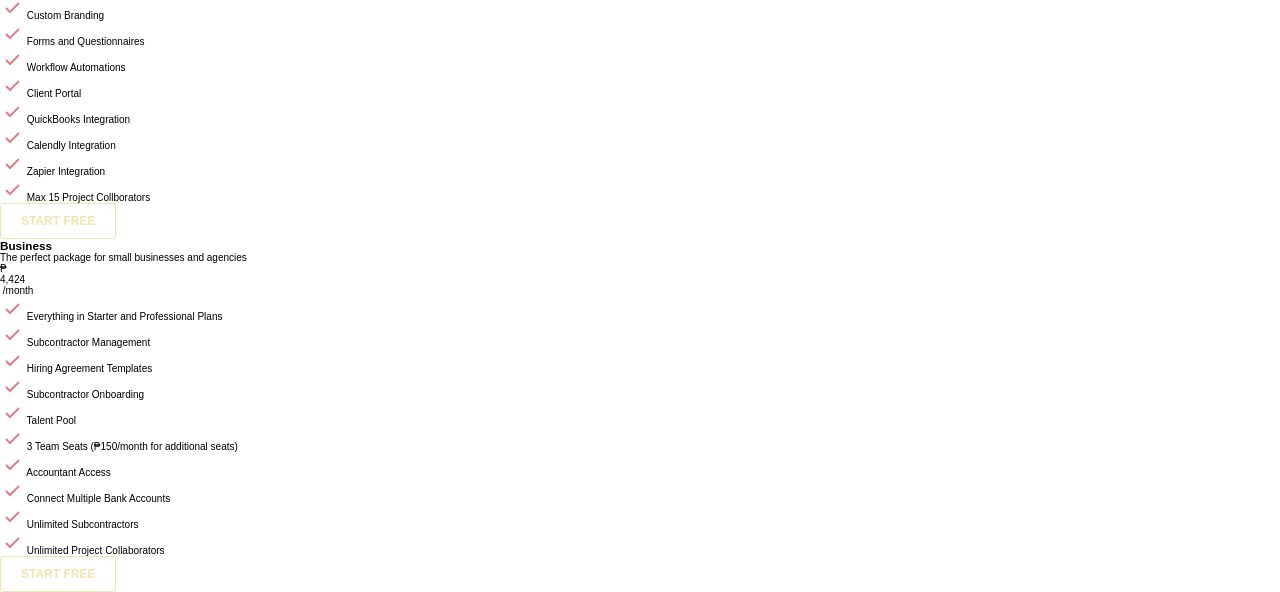
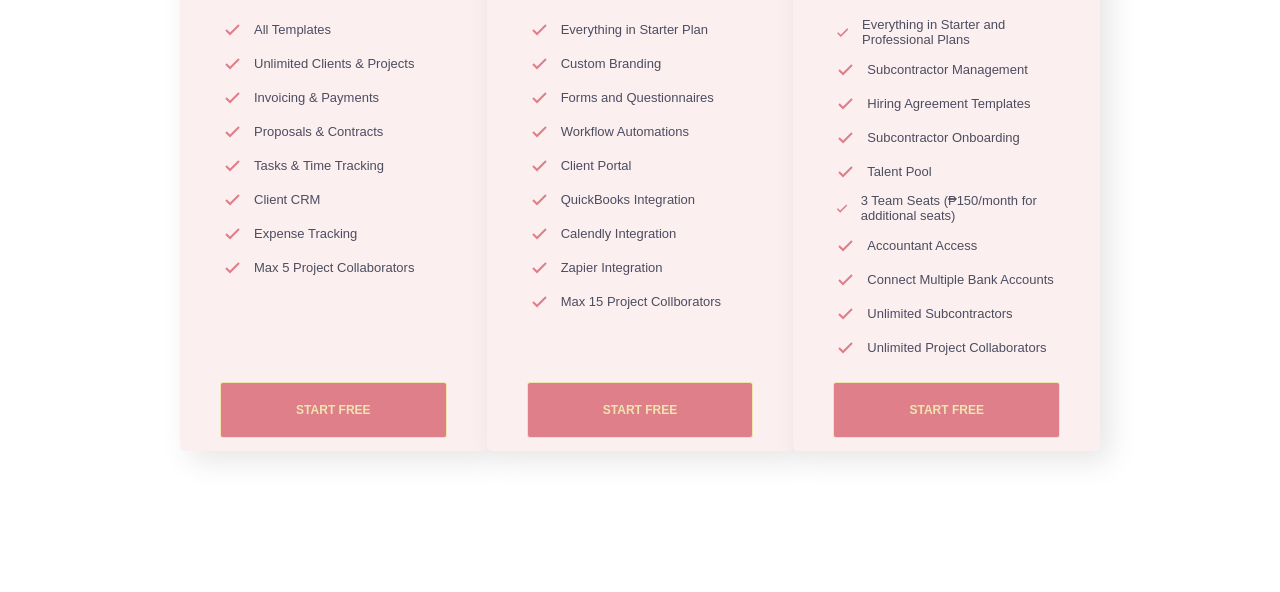
Before and after one commit to zeeneecodes/pricing-page, a website: page index.html in a window 1280 px wide. Shown: the part 481-1073 px from the top of the page. After the commit the page ends 992 px from the top, so only its background shows below. Drawn offline with Linux system fonts and the light colour scheme.

Commit message:
general scss compilation

```diff
--- a/css/style.css
+++ b/css/style.css
@@ -13,23 +13,93 @@ body {
   font-family: Arial, Helvetica, sans-serif; }
 
 .btn {
-  background-color: transparent;
-  color: #efe5b0;
   font-size: 1.2rem;
   text-transform: uppercase;
-  padding: 1rem 2rem;
   border-radius: 3px;
   font-weight: 600;
-  cursor: pointer;
-  border: 1px solid #efe5b0; }
-  .btn:not(:last-child) {
-    margin-right: 1.2rem; }
-  .btn:hover {
-    background-color: #ce727c; }
+  cursor: pointer; }
+  .btn__nav {
+    padding: 1rem 2rem;
+    background-color: transparent;
+    color: #efe5b0;
+    border: 1px solid #efe5b0; }
+    .btn__nav:not(:last-child) {
+      margin-right: 1.2rem; }
+    .btn__nav:hover {
+      background-color: #ce727c; }
+  .btn__general {
+    background-color: #de7f89;
+    color: #efe5b0;
+    border: 1px solid #efe5b0;
+    width: 100%;
+    margin-top: 1.5rem;
+    padding: 2rem 0; }
+    .btn__general:not(:last-child) {
+      margin-right: 1.2rem; }
+    .btn__general:hover {
+      background-color: #922630; }
+
+.card {
+  background-color: #FBEFF0;
+  color: #4c4d5f;
+  width: 35rem;
+  height: 70rem;
+  border-radius: 5px;
+  padding: 3rem 4rem;
+  box-shadow: 1rem 1rem 3rem rgba(0, 0, 0, 0.1);
+  transition: all .3s ease-out; }
+  .card:hover {
+    transform: scale(1.1) translateY(-1rem);
+    background-color: #fff; }
+  .card__type {
+    margin-top: 3rem;
+    margin-bottom: 2rem; }
+    .card__type h3 {
+      font-size: 2.5rem;
+      text-transform: uppercase;
+      margin-bottom: 1rem;
+      color: #de7f89; }
+    .card__type p {
+      font-size: 1.4rem;
+      line-height: 2rem; }
+  .card__price {
+    position: relative;
+    border-bottom: 2px solid #de7f89;
+    padding-bottom: 1rem; }
+    .card__price--currency,
+    .card__price p:last-child {
+      font-weight: 400; }
+    .card__price--currency {
+      font-size: 3rem;
+      position: absolute;
+      top: 0;
+      left: 0; }
+    .card__price--amount {
+      display: inline-block;
+      font-weight: 600;
+      font-size: 5rem;
+      color: #de7f89;
+      margin-left: 3rem; }
+    .card__price p:last-child {
+      font-size: 1.5rem;
+      text-transform: uppercase;
+      display: inline-block;
+      letter-spacing: 1px; }
+  .card__details {
+    margin-top: 2rem;
+    height: 35rem; }
+    .card__details div {
+      display: flex;
+      margin-bottom: 1rem;
+      align-items: center;
+      font-size: 1.3rem; }
+      .card__details div svg {
+        margin-right: 1rem; }
 
 .dropdown__content {
   padding: 2.5rem 4rem;
-  position: relative; }
+  position: relative;
+  background-color: white; }
   .dropdown__content:last-child {
     padding-bottom: 4rem; }
   .dropdown__content:hover {
@@ -167,3 +237,16 @@ body {
 
 .navigation__link--dropdown-2:hover .navigation__link--dropdown-content-2 {
   visibility: visible; }
+
+.pricing {
+  background-color: white;
+  padding: 6rem 18rem; }
+  .pricing > h2 {
+    font-family: Tinos;
+    font-size: 4rem;
+    font-weight: 400;
+    text-align: center; }
+  .pricing__cards {
+    margin-top: 5rem;
+    display: flex;
+    justify-content: space-around; }
```
